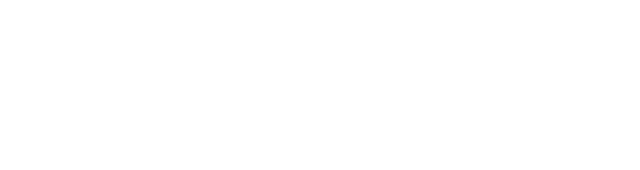
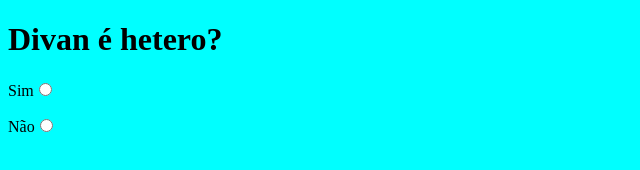
Before and after one commit to HicaroNunes/Projeto-ONG-Bazar44, a plain HTML site: page index.html in a window 1280 px wide. Shown: the whole page, without its empty margins (0-640 px from the left). Drawn offline with Linux system fonts and the light colour scheme.

Commit message:
0.0.1
teste

```diff
--- a/index.html
+++ b/index.html
@@ -4,8 +4,14 @@
     <meta charset="UTF-8">
     <meta name="viewport" content="width=device-width, initial-scale=1.0">
     <title>ProjetoB44</title>
+    <link rel="stylesheet" href="styles.css">
 </head>
 <body>
+   <h1>Divan é hetero?</h1>
+   <form action="radio">
+   <p>Sim<input type="radio" name="hetero" id="hetero"></p>
+   <p>Não<input type="radio" name="hetero" id="hetero"></p>
+</form>
 
 </body>
 </html>
--- /dev/null
+++ b/styles.css
@@ -0,0 +1,5 @@
+body {
+background-color: aqua;
+
+
+}
```
